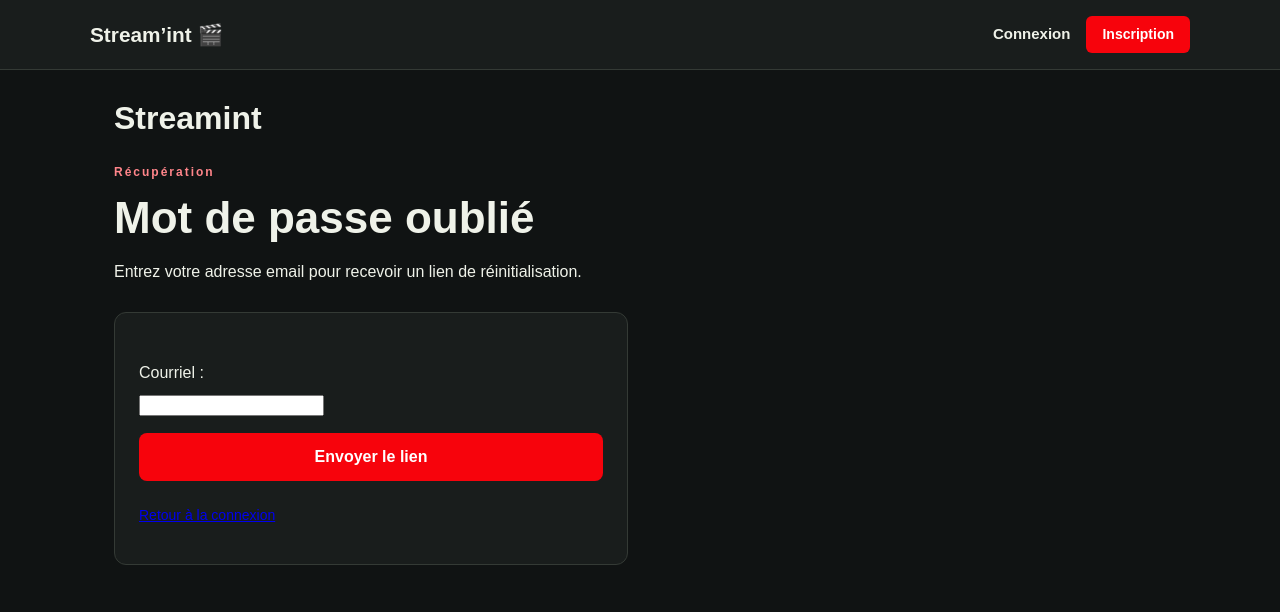
After one commit to Rayan-guemar/streamint, a Django app: a page that uses templates/component/header.html in a window 1280 px wide. The commit adds this page. Shown: the top 612 px of the page. Run offline with Django 5.2, Linux system fonts and the light colour scheme; some libraries are stand-ins or nearby versions.

Commit message:
default user login system

```diff
--- a/static/css/style.css
+++ b/static/css/style.css
@@ -9,7 +9,7 @@
 
 body {
   margin: 0;
-  padding: 24px;
+  padding: 0;
   font-family: Arial, sans-serif;
   line-height: 1.5;
   background-color: #101313;
@@ -19,6 +19,7 @@ body {
 main {
   max-width: 1100px;
   margin: 0 auto;
+  padding: 24px;
 }
 
 h1,
@@ -162,6 +163,7 @@ input[type="file"] {
 #titre-salle {
   overflow-wrap: anywhere;
 }
+
 .invitation {
   display: flex;
   justify-content: space-between;
@@ -198,6 +200,7 @@ input[type="file"] {
   background-color: transparent;
   border: 1px solid #f7030c;
 }
+
 /* Accueil en deux colonnes */
 
 #accueil {
@@ -248,7 +251,7 @@ input[type="file"] {
   font-size: 25px;
 }
 
-.carte-accueil > p {
+.carte-accueil>p {
   color: #c2c8c2;
 }
 
@@ -379,6 +382,7 @@ video {
     outline-width: 4px;
   }
 }
+
 /* Participants */
 .participants {
   margin: 20px 0;
@@ -415,3 +419,75 @@ video {
   color: #ff858a;
   font-size: 0.875rem;
 }
+
+.entete-globale {
+  background-color: #191d1c;
+  border-bottom: 1px solid #343a35;
+  padding: 16px 24px;
+}
+
+.entete-conteneur {
+  max-width: 1100px;
+  margin: 0 auto;
+  display: flex;
+  justify-content: space-between;
+  align-items: center;
+}
+
+.entete-logo {
+  font-size: 1.3rem;
+  font-weight: bold;
+  color: #eff2e9;
+  text-decoration: none;
+}
+
+.entete-logo:hover {
+  color: #f7030c;
+}
+
+.entete-navigation {
+  display: flex;
+  align-items: center;
+  gap: 16px;
+}
+
+.lien-nav {
+  color: #eff2e9;
+  text-decoration: none;
+  font-weight: bold;
+  font-size: 15px;
+}
+
+.lien-nav:hover {
+  color: #f7030c;
+}
+
+.bouton-nav-principal {
+  padding: 8px 16px;
+  font-size: 14px;
+  font-weight: bold;
+  color: #ffffff;
+  background-color: #f7030c;
+  border-radius: 6px;
+  text-decoration: none;
+  display: inline-block;
+}
+
+.bouton-nav-principal:hover {
+  background-color: #d0020a;
+}
+
+.form-deconnexion {
+  margin: 0;
+  display: inline;
+}
+
+.bouton-nav {
+  padding: 8px 14px;
+  font-size: 14px;
+}
+
+.utilisateur-nom {
+  color: #a9b1a8;
+  font-size: 14px;
+}
--- a/streamint/settings.py
+++ b/streamint/settings.py
@@ -72,6 +72,9 @@ TEMPLATES = [
     },
 ]
 
+LOGIN_REDIRECT_URL = '/'
+LOGOUT_REDIRECT_URL = '/'
+
 WSGI_APPLICATION = 'streamint.wsgi.application'
 
 
--- a/streamint/urls.py
+++ b/streamint/urls.py
@@ -20,8 +20,11 @@ from django.conf import settings
 from django.conf.urls.static import static
 
 from .views import *
+from users.views import register
 
 urlpatterns = [
+    path('accounts/', include('django.contrib.auth.urls')),
+    path('accounts/register/', register, name='register'),
     path('admin/', admin.site.urls),
     path('videos/', include('videos.urls')),
     path('', include('rooms.urls')),
--- /dev/null
+++ b/templates/component/header.html
@@ -0,0 +1,18 @@
+<header class="entete-globale">
+    <div class="entete-conteneur">
+        <a href="/" class="entete-logo">Stream’int 🎬</a>
+
+        <nav class="entete-navigation">
+            {% if user.is_authenticated %}
+            <span class="utilisateur-nom">👤 <strong>{{ user.username }}</strong></span>
+            <form action="{% url 'logout' %}" method="POST" class="form-deconnexion">
+                {% csrf_token %}
+                <button type="submit" class="bouton-secondaire bouton-nav">Déconnexion</button>
+            </form>
+            {% else %}
+            <a href="{% url 'login' %}" class="lien-nav">Connexion</a>
+            <a href="{% url 'register' %}" class="bouton-nav-principal">Inscription</a>
+            {% endif %}
+        </nav>
+    </div>
+</header>
--- /dev/null
+++ b/templates/registration/password_reset_form.html
@@ -0,0 +1,44 @@
+{% load static %}
+<!DOCTYPE html>
+<html lang="fr">
+
+<head>
+    <meta charset="UTF-8">
+    <meta name="viewport" content="width=device-width, initial-scale=1">
+    <title>Stream’int - Mot de passe oublié</title>
+    <link rel="stylesheet" href="{% static 'css/style.css' %}">
+</head>
+
+<body>
+    {% include "component/header.html" %}
+
+    <main>
+        <h1>Streamint</h1>
+
+        <section id="accueil">
+            <div class="introduction">
+                <p class="surtitre">Récupération</p>
+                <h2>Mot de passe oublié</h2>
+                <p>Entrez votre adresse email pour recevoir un lien de réinitialisation.</p>
+            </div>
+
+            <div class="cartes-accueil">
+                <article class="carte-accueil">
+                    <form method="POST">
+                        {% csrf_token %}
+                        {% if form.errors %}
+                        <p class="message-erreur">Veuillez entrer une adresse email valide.</p>
+                        {% endif %}
+                        {{ form.as_p }}
+                        <button type="submit">Envoyer le lien</button>
+                    </form>
+                    <p class="information">
+                        <a href="{% url 'login' %}">Retour à la connexion</a>
+                    </p>
+                </article>
+            </div>
+        </section>
+    </main>
+</body>
+
+</html>
--- a/templates/rooms/index.html
+++ b/templates/rooms/index.html
@@ -13,6 +13,7 @@
 </head>
 
 <body>
+  {% include "component/header.html" %}
   <main>
     <h1>Stream’int</h1>
 
--- a/templates/rooms/room.html
+++ b/templates/rooms/room.html
@@ -14,9 +14,9 @@
 </head>
 
 <body>
+    {% include "component/header.html" %}
     <main>
         <h1>Stream’int</h1>
-
 
         <section id="salle">
             <h2 id="titre-salle">Salle de visionnage</h2>
```
Also changed, not shown: rooms/views.py (+16 -10 lines), templates/registration/login.html (added, +42 -0 lines), templates/registration/password_reset_done.html (added, +40 -0 lines), templates/registration/register.html (added, +46 -0 lines), users/views.py (+18 -2 lines), videos/services.py (+2 -6 lines), videos/views.py (+6 -2 lines), rooms/services.py (renamed from rooms/service.py).
